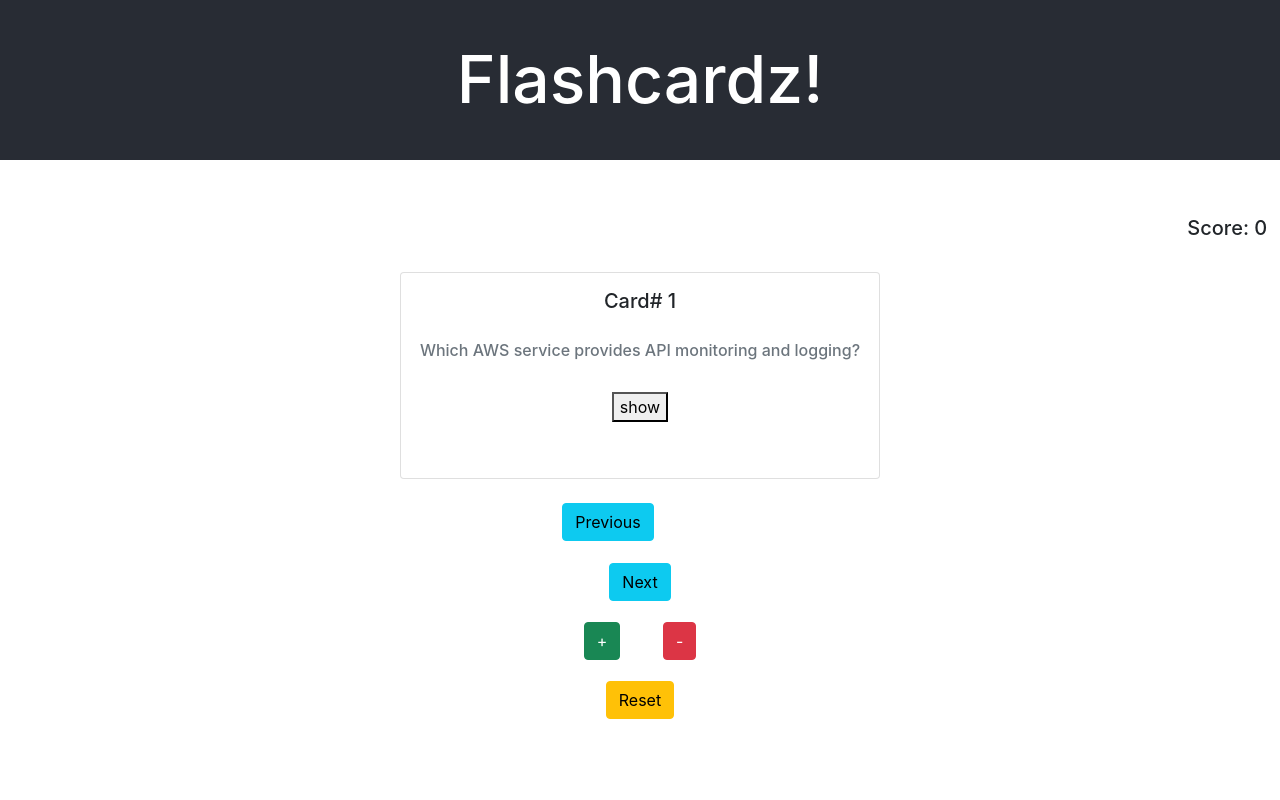
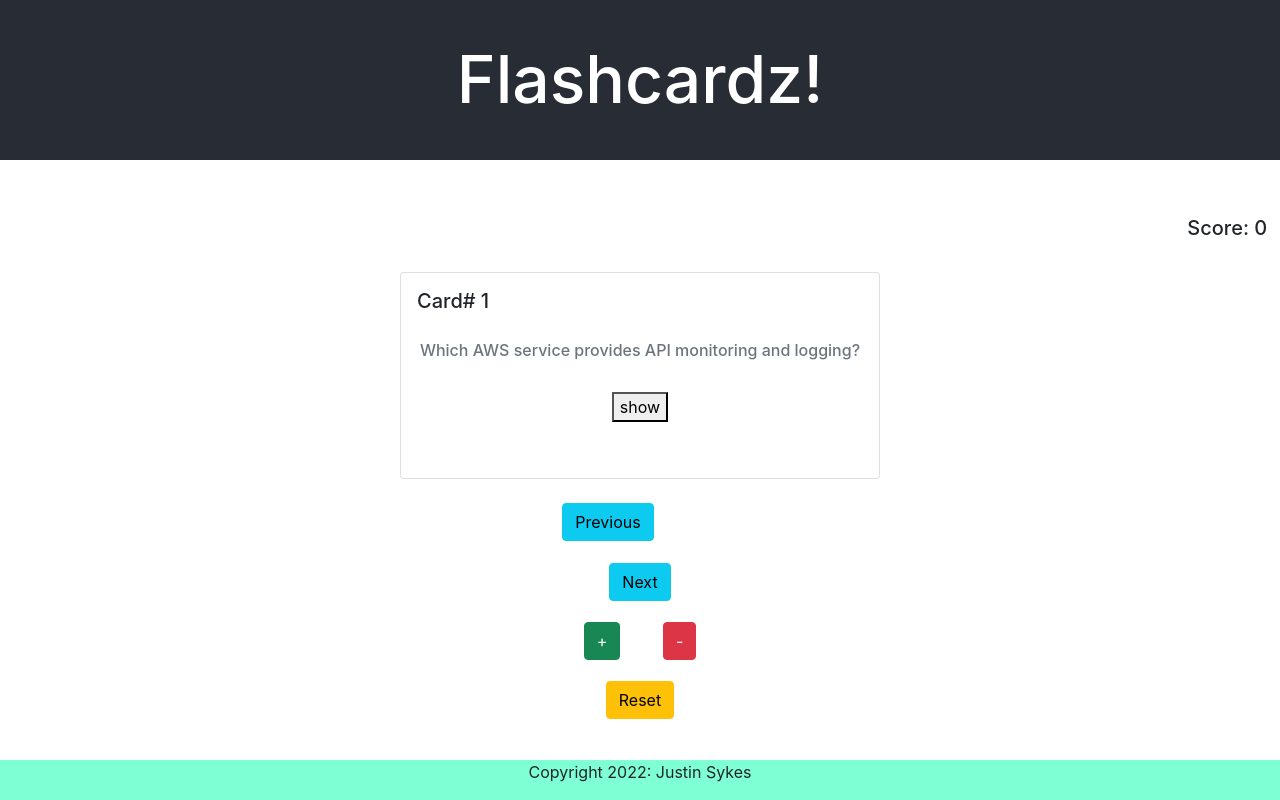
Before and after one commit to atlsykes/flashcardz, a React (Create React App) app: page / in a window 1280 px wide. Built offline with nearby package versions, Linux system fonts and the light colour scheme.

Commit message:
added footer, adjusted card title (id) to text align left.

```diff
--- a/src/App.js
+++ b/src/App.js
@@ -1,6 +1,7 @@
 import React from 'react'
 import Welcome from './containers/Welcome/Welcome'
 import Main from './containers/Main/Main'
+import Footer from './components/Footer/Footer'
 import './App.css'
 
 function App () {
@@ -11,6 +12,7 @@ function App () {
         <br />
         <br />
         <Main />
+        <Footer />
       </div>
     </>
   )
--- /dev/null
+++ b/src/components/Footer/Footer.css
@@ -0,0 +1,8 @@
+footer {
+    background-color: aquamarine;
+  bottom: 0;
+  position: fixed;
+  width: 100%;
+  text-align: center !important;
+  margin: 0;
+}
--- /dev/null
+++ b/src/components/Footer/Footer.jsx
@@ -0,0 +1,16 @@
+import React from 'react'
+import './Footer.css'
+
+const Footer = () => {
+  return (
+    <div>
+      <footer className='page-footer font-small'>
+        <div className='footer' style={{ textAlign: 'center' }}>
+          <p>Copyright 2022: Justin Sykes</p>
+        </div>
+      </footer>
+    </div>
+  )
+}
+
+export default Footer
--- a/src/containers/Main/Main.jsx
+++ b/src/containers/Main/Main.jsx
@@ -57,7 +57,9 @@ const Main = () => {
       </div>
       <div className='card'>
         <div className='card-body'>
-          <h5 className='card-title'>Card# {content[count].id}</h5>
+          <h5 className='card-title' style={{ textAlign: 'left' }}>
+            Card# {content[count].id}
+          </h5>
           <br />
           <h6 className='card-subtitle mb-2 text-muted'>
             {content[count].question}
@@ -110,7 +112,7 @@ const Main = () => {
             className='btn btn-danger'
             onClick={() => {
               newScore--
-              if (newScore == -1) {
+              if (newScore === -1) {
                 alert("Can't have a score of less than 0!")
                 return
               }
```
